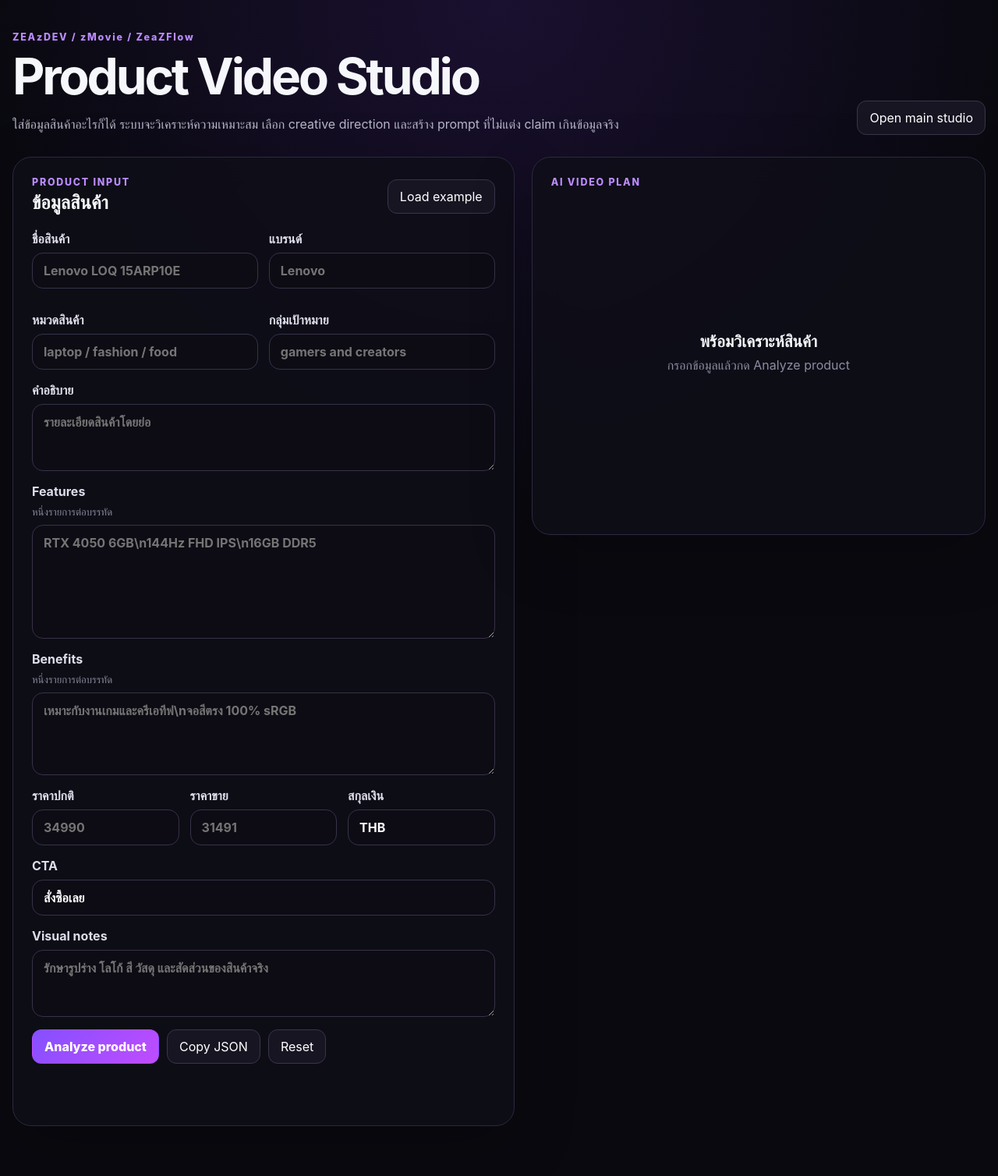
After one commit to cvsz/zmovie, a PHP site: page /product.html in a window 1280 px wide. The commit adds this page. Shown: the whole page at 78% size. Run offline with PHP 8.4, Linux system fonts and the light colour scheme.

Commit message:
feat: add reusable product video studio frontend (#10)
Add the reusable Product Video Studio frontend and planning API, expose the /product workflow, add Makefile access and route tests, validate product frontend JavaScript in CI, and restore the Ruff quality gate. PR CI run #400 passed across Python 3.11-3.14, quality/audit/ShellCheck/frontend validation, unit tests, and Docker.

```diff
--- a/static/index.html
+++ b/static/index.html
@@ -13,6 +13,10 @@
       <p class="eyebrow">ZEAzDEV / zMovie</p>
       <h1>Cinematic Prompt Generator</h1>
       <p>Generate reproducible 20-second continuous long-take action prompts for Wan 3.0-style workflows.</p>
+      <div class="hero-actions">
+        <a class="nav-link" href="/product">Open Product Video Studio</a>
+        <a class="nav-link secondary-link" href="/studio">Open Production Studio</a>
+      </div>
     </header>
 
     <section class="panel controls">
--- /dev/null
+++ b/static/product.css
@@ -0,0 +1,65 @@
+* { box-sizing: border-box; }
+:root {
+  color-scheme: dark;
+  font-family: Inter, ui-sans-serif, system-ui, -apple-system, BlinkMacSystemFont, "Segoe UI", sans-serif;
+  background: #09090f;
+  color: #f6f7fb;
+}
+body { margin: 0; min-height: 100vh; background: radial-gradient(circle at top, #1a1030 0, #09090f 42rem); }
+button, input, textarea { font: inherit; }
+button, .link-button { transition: transform .16s ease, opacity .16s ease, border-color .16s ease; }
+button:hover, .link-button:hover { transform: translateY(-1px); }
+.shell { width: min(1440px, calc(100% - 32px)); margin: 0 auto; padding: 40px 0 64px; }
+.hero { display: flex; gap: 24px; justify-content: space-between; align-items: end; margin-bottom: 28px; }
+.hero h1 { margin: 4px 0 10px; font-size: clamp(2.2rem, 5vw, 4.8rem); letter-spacing: -.05em; }
+.lede { max-width: 780px; margin: 0; color: #b7b6c9; line-height: 1.7; }
+.eyebrow { margin: 0; color: #bc8cff; font-size: .78rem; font-weight: 800; letter-spacing: .14em; }
+.workspace { display: grid; grid-template-columns: minmax(0, 1.05fr) minmax(360px, .95fr); gap: 22px; align-items: start; }
+.panel { border: 1px solid #2d2940; border-radius: 24px; background: rgba(15, 15, 24, .86); box-shadow: 0 24px 80px rgba(0,0,0,.22); backdrop-filter: blur(18px); }
+.form-panel, .result-panel { padding: 24px; }
+.result-panel { position: sticky; top: 20px; }
+.section-head { display: flex; align-items: center; justify-content: space-between; gap: 16px; margin-bottom: 18px; }
+h2, h3 { margin: 4px 0; }
+label { display: grid; gap: 8px; margin-bottom: 16px; color: #deddea; font-weight: 650; }
+label span { color: #88879a; font-size: .82rem; font-weight: 500; }
+input, textarea { width: 100%; border: 1px solid #373248; border-radius: 14px; background: #0d0c14; color: #fff; padding: 12px 14px; outline: none; }
+input:focus, textarea:focus { border-color: #9b63ff; box-shadow: 0 0 0 3px rgba(155,99,255,.12); }
+textarea { resize: vertical; }
+.grid { display: grid; gap: 14px; }
+.grid.two { grid-template-columns: repeat(2, minmax(0, 1fr)); }
+.grid.three { grid-template-columns: repeat(3, minmax(0, 1fr)); }
+.actions { display: flex; flex-wrap: wrap; gap: 10px; }
+button, .link-button { border-radius: 12px; padding: 11px 15px; border: 1px solid #3a354b; cursor: pointer; text-decoration: none; color: #fff; background: transparent; }
+.primary { background: linear-gradient(135deg, #8450ff, #c04cff); border-color: transparent; font-weight: 800; }
+.secondary, .ghost, .link-button { background: #171522; }
+.status { min-height: 1.4em; color: #aaa8bc; }
+.status[data-kind="success"] { color: #9fe8ba; }
+.status[data-kind="error"] { color: #ff9f9f; }
+.empty-state { min-height: 420px; display: grid; place-content: center; text-align: center; gap: 8px; color: #8e8ca1; }
+.empty-state strong { color: #f6f7fb; font-size: 1.3rem; }
+.score-row { display: flex; justify-content: space-between; align-items: end; padding: 20px 0; }
+.score { display: block; margin-top: 4px; font-size: 3.2rem; letter-spacing: -.05em; }
+.muted { color: #8e8ca1; font-size: .84rem; }
+.badge { padding: 8px 11px; border-radius: 999px; border: 1px solid #4b445f; font-size: .78rem; font-weight: 900; letter-spacing: .08em; }
+.badge[data-level="high"] { border-color: #4d986b; color: #a9efc1; }
+.badge[data-level="medium"] { border-color: #9c7c3d; color: #f3d48d; }
+.badge[data-level="low"] { border-color: #9e4f55; color: #ffb0b4; }
+.metric-grid { display: grid; grid-template-columns: repeat(3, 1fr); gap: 10px; margin-bottom: 18px; }
+.metric-grid div { border: 1px solid #2d2940; border-radius: 14px; padding: 12px; background: #0e0d15; }
+.metric-grid span { display: block; color: #87869a; font-size: .75rem; margin-bottom: 5px; }
+.metric-grid strong { font-size: .95rem; }
+.result-block { border-top: 1px solid #2a2738; padding-top: 18px; margin-top: 18px; }
+.result-block p, .result-block li { color: #c6c5d2; line-height: 1.6; }
+.chips { display: flex; flex-wrap: wrap; gap: 8px; margin-top: 10px; }
+.chip { padding: 7px 10px; border-radius: 999px; background: #211934; border: 1px solid #493568; color: #d7baff; font-size: .8rem; }
+pre { white-space: pre-wrap; word-break: break-word; background: #0b0a11; border: 1px solid #2b2837; border-radius: 14px; padding: 14px; color: #d8d7e3; line-height: 1.55; max-height: 360px; overflow: auto; }
+@media (max-width: 900px) {
+  .workspace { grid-template-columns: 1fr; }
+  .result-panel { position: static; }
+  .hero { align-items: start; flex-direction: column; }
+}
+@media (max-width: 640px) {
+  .shell { width: min(100% - 20px, 1440px); padding-top: 24px; }
+  .grid.two, .grid.three, .metric-grid { grid-template-columns: 1fr; }
+  .form-panel, .result-panel { padding: 17px; border-radius: 18px; }
+}
--- /dev/null
+++ b/static/product.html
@@ -0,0 +1,91 @@
+<!doctype html>
+<html lang="th">
+<head>
+  <meta charset="utf-8">
+  <meta name="viewport" content="width=device-width, initial-scale=1">
+  <title>zMovie Product Studio</title>
+  <meta name="description" content="วิเคราะห์ความเหมาะสมของสินค้าและสร้างแผนวิดีโอ AI แบบ reusable ด้วย ZeaZFlow">
+  <link rel="stylesheet" href="/static/product.css">
+</head>
+<body>
+  <main class="shell">
+    <header class="hero">
+      <div>
+        <p class="eyebrow">ZEAzDEV / zMovie / ZeaZFlow</p>
+        <h1>Product Video Studio</h1>
+        <p class="lede">ใส่ข้อมูลสินค้าอะไรก็ได้ ระบบจะวิเคราะห์ความเหมาะสม เลือก creative direction และสร้าง prompt ที่ไม่แต่ง claim เกินข้อมูลจริง</p>
+      </div>
+      <a class="link-button" href="/studio">Open main studio</a>
+    </header>
+
+    <section class="workspace">
+      <form id="product-form" class="panel form-panel">
+        <div class="section-head">
+          <div>
+            <p class="eyebrow">PRODUCT INPUT</p>
+            <h2>ข้อมูลสินค้า</h2>
+          </div>
+          <button type="button" id="load-example" class="ghost">Load example</button>
+        </div>
+
+        <div class="grid two">
+          <label>ชื่อสินค้า<input id="name" required placeholder="Lenovo LOQ 15ARP10E"></label>
+          <label>แบรนด์<input id="brand" placeholder="Lenovo"></label>
+          <label>หมวดสินค้า<input id="category" required placeholder="laptop / fashion / food"></label>
+          <label>กลุ่มเป้าหมาย<input id="audience" placeholder="gamers and creators"></label>
+        </div>
+
+        <label>คำอธิบาย<textarea id="description" rows="3" placeholder="รายละเอียดสินค้าโดยย่อ"></textarea></label>
+        <label>Features <span>หนึ่งรายการต่อบรรทัด</span><textarea id="features" rows="6" placeholder="RTX 4050 6GB\n144Hz FHD IPS\n16GB DDR5"></textarea></label>
+        <label>Benefits <span>หนึ่งรายการต่อบรรทัด</span><textarea id="benefits" rows="4" placeholder="เหมาะกับงานเกมและครีเอทีฟ\nจอสีตรง 100% sRGB"></textarea></label>
+
+        <div class="grid three">
+          <label>ราคาปกติ<input id="regular-price" type="number" min="0" step="0.01" placeholder="34990"></label>
+          <label>ราคาขาย<input id="sale-price" type="number" min="0" step="0.01" placeholder="31491"></label>
+          <label>สกุลเงิน<input id="currency" value="THB"></label>
+        </div>
+
+        <label>CTA<input id="cta" value="สั่งซื้อเลย"></label>
+        <label>Visual notes<textarea id="visual-notes" rows="3" placeholder="รักษารูปร่าง โลโก้ สี วัสดุ และสัดส่วนของสินค้าจริง"></textarea></label>
+
+        <div class="actions">
+          <button class="primary" type="submit">Analyze product</button>
+          <button class="secondary" type="button" id="copy-json">Copy JSON</button>
+          <button class="secondary" type="button" id="reset-form">Reset</button>
+        </div>
+        <p id="status" class="status" aria-live="polite"></p>
+      </form>
+
+      <aside class="panel result-panel">
+        <p class="eyebrow">AI VIDEO PLAN</p>
+        <div id="empty-state" class="empty-state">
+          <strong>พร้อมวิเคราะห์สินค้า</strong>
+          <span>กรอกข้อมูลแล้วกด Analyze product</span>
+        </div>
+        <div id="plan" hidden>
+          <div class="score-row">
+            <div>
+              <span class="muted">Suitability score</span>
+              <strong id="score" class="score">—</strong>
+            </div>
+            <span id="verdict" class="badge">—</span>
+          </div>
+
+          <div class="metric-grid">
+            <div><span>Aspect</span><strong id="aspect">—</strong></div>
+            <div><span>Duration</span><strong id="duration">—</strong></div>
+            <div><span>Pacing</span><strong id="pacing">—</strong></div>
+          </div>
+
+          <div class="result-block"><h3>Creative style</h3><p id="style"></p></div>
+          <div class="result-block"><h3>Emphasis</h3><div id="emphasis" class="chips"></div></div>
+          <div class="result-block"><h3>Why this treatment</h3><ul id="reasons"></ul></div>
+          <div class="result-block"><h3>Generated prompt</h3><pre id="prompt"></pre><button type="button" class="ghost" id="copy-prompt">Copy prompt</button></div>
+          <div class="result-block"><h3>Negative prompt</h3><pre id="negative"></pre></div>
+        </div>
+      </aside>
+    </section>
+  </main>
+  <script src="/static/product.js" defer></script>
+</body>
+</html>
--- /dev/null
+++ b/static/product.js
@@ -0,0 +1,121 @@
+const $ = (id) => document.getElementById(id);
+
+function lines(value) {
+  return value.split("\n").map((item) => item.trim()).filter(Boolean);
+}
+
+function optionalNumber(id) {
+  const value = $(id).value.trim();
+  return value === "" ? null : Number(value);
+}
+
+function productPayload() {
+  return {
+    name: $("name").value.trim(),
+    brand: $("brand").value.trim(),
+    category: $("category").value.trim(),
+    audience: $("audience").value.trim() || "general consumers",
+    description: $("description").value.trim(),
+    features: lines($("features").value),
+    benefits: lines($("benefits").value),
+    regular_price: optionalNumber("regular-price"),
+    sale_price: optionalNumber("sale-price"),
+    currency: $("currency").value.trim() || "THB",
+    cta: $("cta").value.trim() || "สั่งซื้อเลย",
+    visual_notes: $("visual-notes").value.trim(),
+  };
+}
+
+function setStatus(message, kind = "") {
+  const node = $("status");
+  node.textContent = message;
+  node.dataset.kind = kind;
+}
+
+function renderPlan(data) {
+  const plan = data.plan;
+  $("empty-state").hidden = true;
+  $("plan").hidden = false;
+  $("score").textContent = `${plan.score}/100`;
+  $("verdict").textContent = plan.verdict.toUpperCase();
+  $("verdict").dataset.level = plan.verdict;
+  $("aspect").textContent = plan.aspect_ratio;
+  $("duration").textContent = `${plan.duration_seconds}s`;
+  $("pacing").textContent = plan.pacing;
+  $("style").textContent = plan.creative_style;
+  $("prompt").textContent = plan.prompt;
+  $("negative").textContent = plan.negative_prompt;
+
+  const emphasis = $("emphasis");
+  emphasis.replaceChildren(...plan.emphasis.map((item) => {
+    const span = document.createElement("span");
+    span.className = "chip";
+    span.textContent = item;
+    return span;
+  }));
+
+  const reasons = $("reasons");
+  reasons.replaceChildren(...plan.reasons.map((item) => {
+    const li = document.createElement("li");
+    li.textContent = item;
+    return li;
+  }));
+}
+
+async function analyze(event) {
+  event.preventDefault();
+  setStatus("กำลังวิเคราะห์สินค้า…");
+  try {
+    const response = await fetch("/api/v2/products/plan", {
+      method: "POST",
+      headers: {"Content-Type": "application/json"},
+      body: JSON.stringify(productPayload()),
+    });
+    const data = await response.json();
+    if (!response.ok) {
+      throw new Error(data.detail || `HTTP ${response.status}`);
+    }
+    renderPlan(data);
+    setStatus("วิเคราะห์สำเร็จ พร้อมนำ prompt ไป render", "success");
+  } catch (error) {
+    setStatus(`วิเคราะห์ไม่สำเร็จ: ${error.message}`, "error");
+  }
+}
+
+function loadExample() {
+  $("name").value = "Wireless Mechanical Keyboard";
+  $("brand").value = "ExampleBrand";
+  $("category").value = "electronics accessory";
+  $("audience").value = "gamers and productivity users";
+  $("description").value = "Compact mechanical keyboard with wireless connectivity and hot-swappable switches.";
+  $("features").value = "2.4GHz wireless\nBluetooth\nHot-swappable switches\nRGB backlight";
+  $("benefits").value = "ใช้ได้ทั้งโต๊ะทำงานและเกมมิ่ง\nเปลี่ยนสวิตช์ได้โดยไม่ต้องบัดกรี";
+  $("regular-price").value = "2490";
+  $("sale-price").value = "2190";
+  $("currency").value = "THB";
+  $("cta").value = "สั่งซื้อเลย";
+  $("visual-notes").value = "Preserve key layout, legends, chassis proportions and supplied product color.";
+  setStatus("โหลดตัวอย่างแล้ว กด Analyze product เพื่อสร้างแผน");
+}
+
+async function copyText(text, successMessage) {
+  try {
+    await navigator.clipboard.writeText(text);
+    setStatus(successMessage, "success");
+  } catch {
+    setStatus("คัดลอกไม่สำเร็จ กรุณาเลือกข้อความด้วยตนเอง", "error");
+  }
+}
+
+$("product-form").addEventListener("submit", analyze);
+$("load-example").addEventListener("click", loadExample);
+$("copy-json").addEventListener("click", () => copyText(JSON.stringify(productPayload(), null, 2), "คัดลอก Product JSON แล้ว"));
+$("copy-prompt").addEventListener("click", () => copyText($("prompt").textContent, "คัดลอก prompt แล้ว"));
+$("reset-form").addEventListener("click", () => {
+  $("product-form").reset();
+  $("currency").value = "THB";
+  $("cta").value = "สั่งซื้อเลย";
+  $("plan").hidden = true;
+  $("empty-state").hidden = false;
+  setStatus("");
+});
```
Also changed, not shown: static/style.css (+5 -2 lines), .github/workflows/test.yml, 5 other files.
